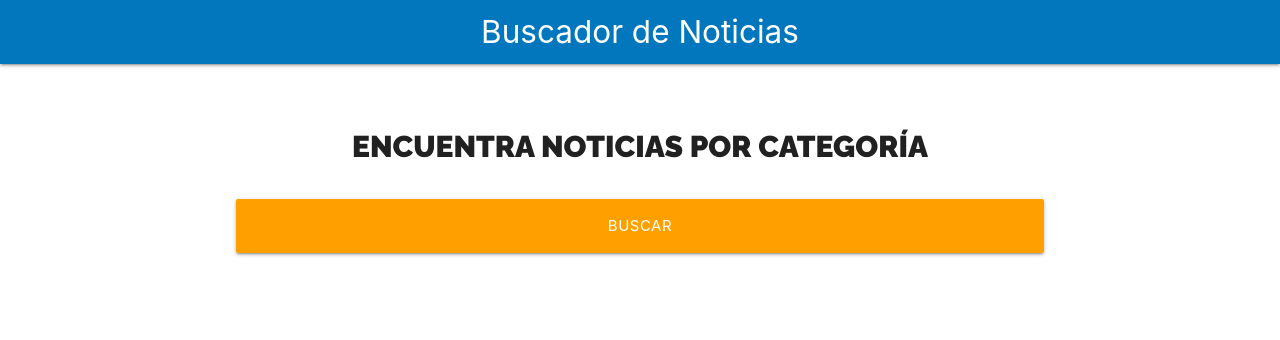
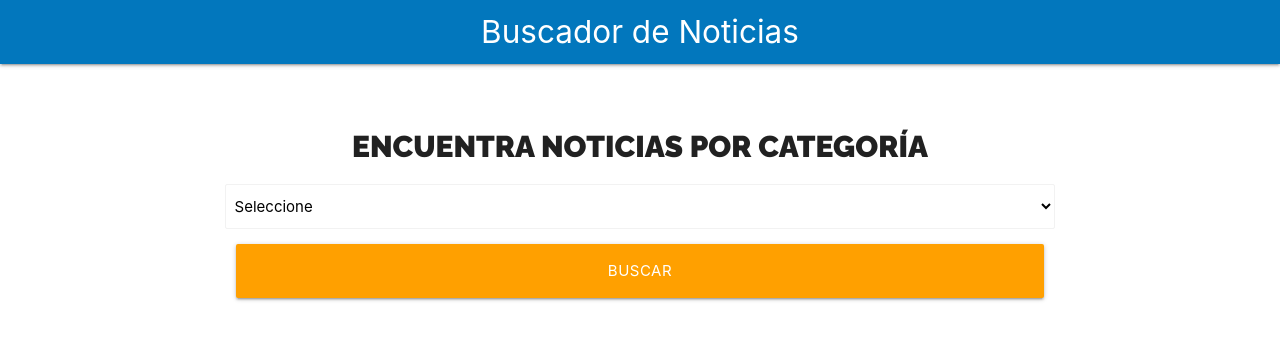
Before and after one commit to Cba-bit/noticias-react, a React (Create React App) app: page / in a window 1280 px wide. Shown: the top 340 px of the page. Built offline with nearby package versions, Linux system fonts and the light colour scheme.

Commit message:
Generando un hook para el select

```diff
--- a/src/components/Formulario.js
+++ b/src/components/Formulario.js
@@ -1,7 +1,11 @@
 import React from 'react';
+import useSelect from '../hooks/useSelect';
 import styles from './Formulario.module.css';
 
 const Formulario = () => {
+    // Utilizar custom hook
+    const [categoria, SelectNoticias] = useSelect();
+
     return (
         <div className={`${styles.buscador} row`}>
             <div className='col s12 m8 offset-m2'>
@@ -9,6 +13,8 @@
                     <h2 className={styles.heading}>
                         Encuentra Noticias Por Categoría
                     </h2>
+
+                    <SelectNoticias />
 
                     <div className='input-field col s12'>
                         <input
--- /dev/null
+++ b/src/hooks/useSelect.js
@@ -0,0 +1,16 @@
+import React, { useState } from 'react';
+
+const useSelect = (stateInicial, opciones) => {
+    // State del custom hook
+    const [state, setState] = useState('');
+
+    const selectNoticias = () => (
+        <select className='browser-default'>
+            <option value=''>Seleccione</option>
+        </select>
+    );
+
+    return [state, selectNoticias];
+};
+
+export default useSelect;
```
Also changed, not shown: 1 other file (tests, documents, lock files or other folders).
